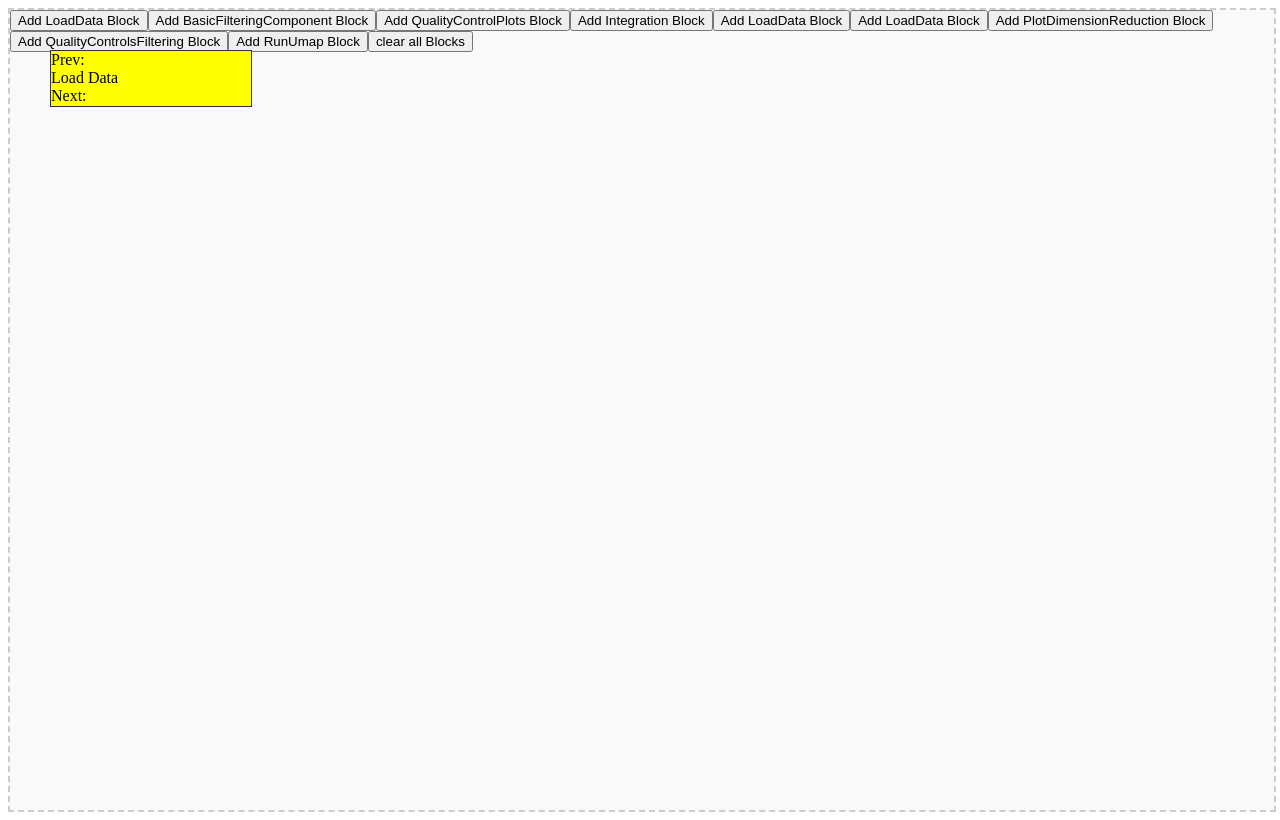
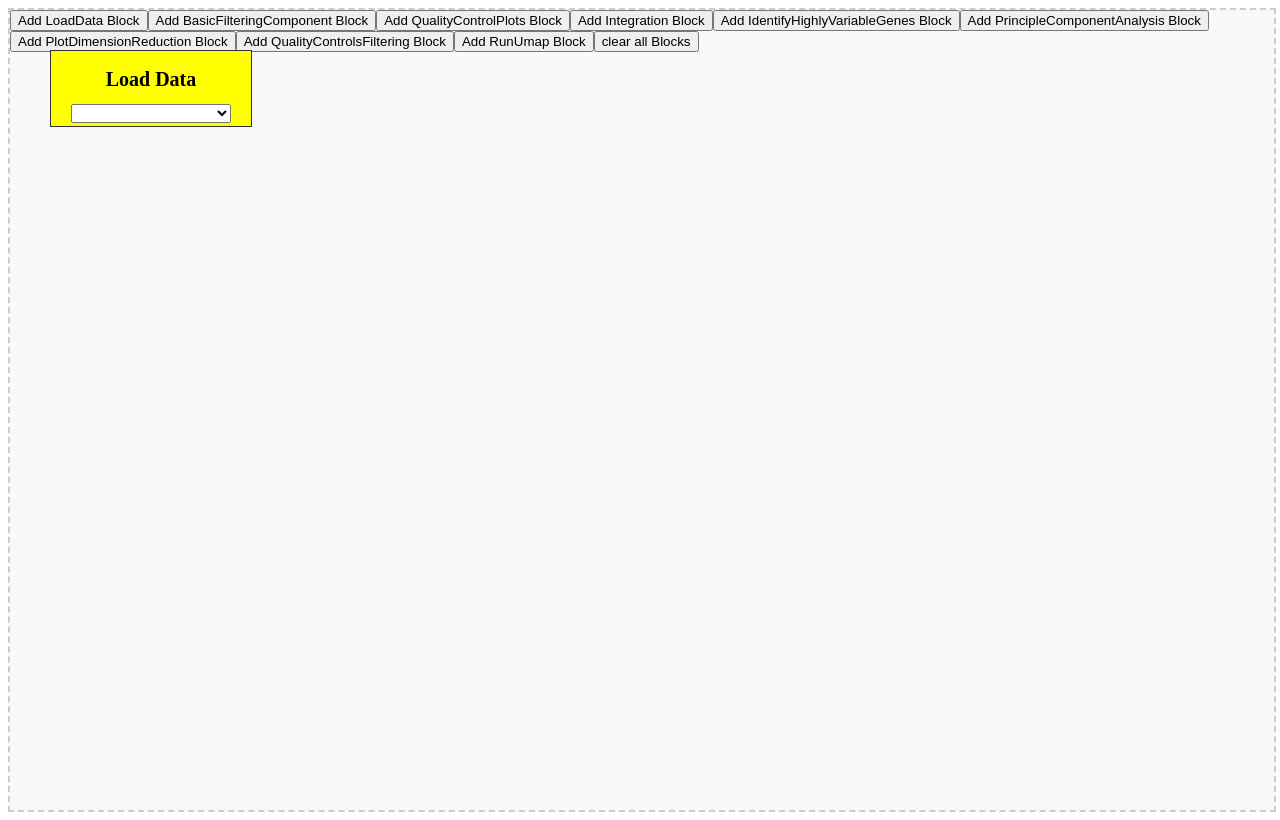
Before and after one commit to SwanwickMan/dragdroptest, an Angular app: page / in a window 1280 px wide. Both pictures are taken after a click on the button "Add LoadData Block". Built offline with nearby package versions, Linux system fonts and the light colour scheme.

Commit message:
better fleshed out some blocks

```diff
--- a/src/app/block/block-implementations/basic-filtering/basic-filtering.component.html
+++ b/src/app/block/block-implementations/basic-filtering/basic-filtering.component.html
@@ -8,9 +8,8 @@
       }"
     >
 
-  <p>
-    Prev: {{previousBlock}} <br>
-    Basic Filtering<br>
-    Next: {{nextBlock}} <br>
-  </p>
+  <h1>Basic Filtering</h1>
+  <div> <p>Minimum Genes Per Cell</p> <input [(ngModel)]="genesPerCell" type="number" min="0" [defaultValue]=minimumGenesPerCell /> </div>
+  <div> <p>Minimum Cells Per Gene</p> <input [(ngModel)]="cellsPerGene" type="number" min="0" [defaultValue]=minimumCellsPerGene /> </div>
+
 </div>
--- a/src/app/block/block-implementations/basic-filtering/basic-filtering.component.ts
+++ b/src/app/block/block-implementations/basic-filtering/basic-filtering.component.ts
@@ -1,18 +1,25 @@
 import { Component } from '@angular/core';
 import { BlockComponent } from '../../block.component';
 import {NgStyle} from '@angular/common';
+import {FormsModule} from '@angular/forms';
 
 @Component({
   selector: 'app-basic-filtering',
   standalone: true,
   imports: [
-    NgStyle
+    NgStyle,
+    FormsModule
   ],
   templateUrl: './basic-filtering.component.html',
   styleUrl: '../../block.component.css'
 })
 export class BasicFilteringComponent extends BlockComponent{
-  height: number = 60;
-  width: number = 150;
+  height: number = 120;
+  width: number = 180;
   color: string = "skyblue";
+
+  minimumGenesPerCell: number = 200;
+  minimumCellsPerGene: number = 3;
+  genesPerCell: number = this.minimumGenesPerCell;
+  cellsPerGene: number = this.minimumCellsPerGene;
 }
--- a/src/app/block/block-implementations/load-data/load-data.component.html
+++ b/src/app/block/block-implementations/load-data/load-data.component.html
@@ -8,9 +8,10 @@
       }"
     >
 
-  <p>
-    Prev: {{previousBlock}} <br>
-    Load Data<br>
-    Next: {{nextBlock}} <br>
-  </p>
+  <h1> Load Data </h1>
+  <select id="dataset" [(ngModel)]="selectedDataSet">
+    <option value="1">Peripheral Blood Mononuclear cells</option>
+    <option value="2" selected>Malaria Cells Atlus P. falciparum</option>
+  </select>
+  {{selectedDataSet}}
 </div>
--- a/src/app/block/block-implementations/load-data/load-data.component.ts
+++ b/src/app/block/block-implementations/load-data/load-data.component.ts
@@ -1,18 +1,22 @@
 import { Component } from '@angular/core';
 import { BlockComponent } from '../../block.component';
 import {NgStyle} from '@angular/common';
+import {FormsModule} from '@angular/forms';
 
 @Component({
   selector: 'app-basic-filtering',
   standalone: true,
   imports: [
-    NgStyle
+    NgStyle,
+    FormsModule
   ],
   templateUrl: './load-data.component.html',
   styleUrl: '../../block.component.css'
 })
 export class LoadData extends BlockComponent{
-  height: number = 55;
+  height: number = 75;
   width: number = 200;
   color: string = "yellow";
+
+  selectedDataSet: string = "";
 }
--- a/src/app/block/block-implementations/quality-control-plots/quality-control-plots.component.html
+++ b/src/app/block/block-implementations/quality-control-plots/quality-control-plots.component.html
@@ -8,9 +8,5 @@
       }"
     >
 
-  <p>
-    Prev: {{previousBlock}} <br>
-    Quality Control Plots<br>
-    Next: {{nextBlock}} <br>
-  </p>
+  <h1> Quality Control Plots </h1>
 </div>
--- a/src/app/block/block.component.css
+++ b/src/app/block/block.component.css
@@ -5,10 +5,23 @@
     cursor: move; /* Indicate that it's draggable */
     transition: background-color 0.2s; /* Smooth color transition */
     user-select: none;
+    flex-direction: column;
+    display: flex;
+    justify-content: center;
+    align-items: center;
+}
+
+h1{
+  font-size: 20px;
 }
 
 p{
+  font-size: 10px;
   margin: auto;
+}
+
+#dataset{
+  width: 80%;
 }
 
 .block-container:active {
--- a/src/app/workspace/workspace.component.html
+++ b/src/app/workspace/workspace.component.html
@@ -4,8 +4,8 @@
   <button (click)="addBlock(BasicFilteringComponent)">Add BasicFilteringComponent Block</button>
   <button (click)="addBlock(QualityControlPlots)">Add QualityControlPlots Block</button>
   <button (click)="addBlock(Integration)">Add Integration Block</button>
-  <button (click)="addBlock(IdentifyHighlyVariableGenes)">Add LoadData Block</button>
-  <button (click)="addBlock(PrincipleComponentAnalysis)">Add LoadData Block</button>
+  <button (click)="addBlock(IdentifyHighlyVariableGenes)">Add IdentifyHighlyVariableGenes Block</button>
+  <button (click)="addBlock(PrincipleComponentAnalysis)">Add PrincipleComponentAnalysis Block</button>
   <button (click)="addBlock(PlotDimensionReduction)">Add PlotDimensionReduction Block</button>
   <button (click)="addBlock(QualityControlsFiltering)">Add QualityControlsFiltering Block</button>
   <button (click)="addBlock(RunUmap)">Add RunUmap Block</button>
```
